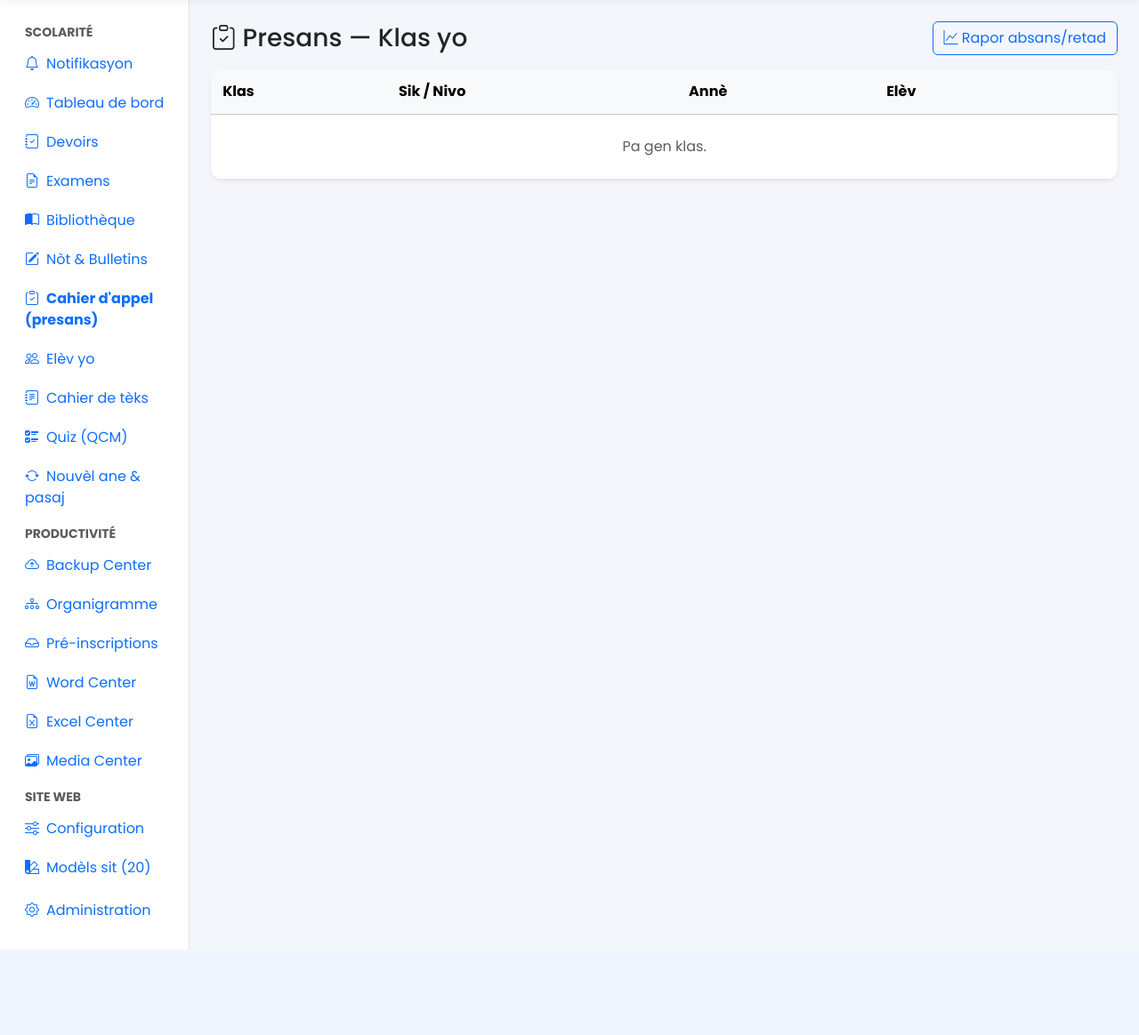
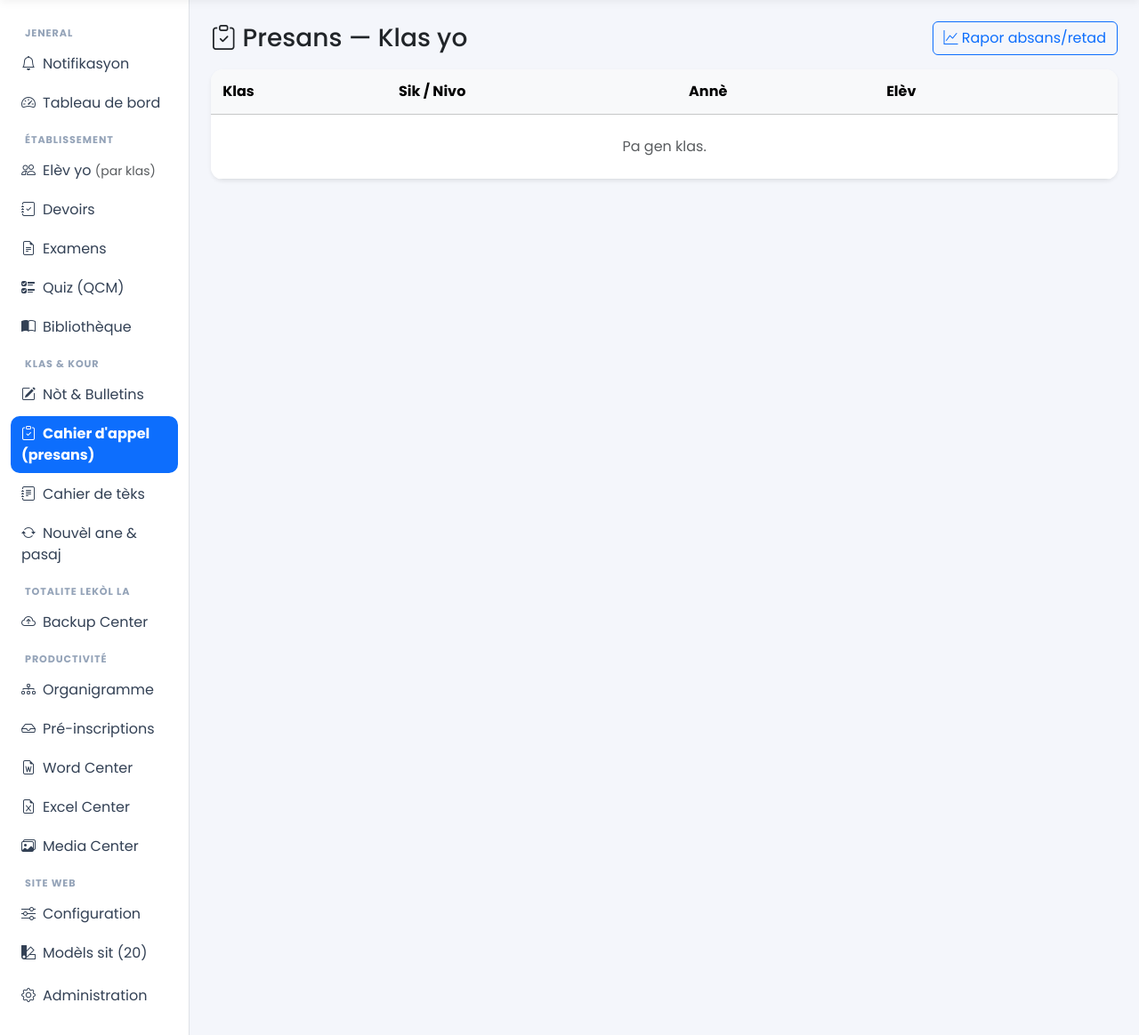
Before and after one commit to cardilouk-byte/Refuge, a Django app: page /presens/ in a window 1280 px wide. Shown: the part 56-1220 px from the top of the page at 89% size. Before the commit the page ends 1124 px from the top, so only its background shows below. Run offline with Django 5.2, Linux system fonts and the light colour scheme; the visitor is signed in with stand-in values (Sample User, id 1); data comes from the database, SQL or seed files in the repository; data that the repository does not hold is empty.

Commit message:
Sidebar reorganize: - seksyon klè: JENERAL / ETABLISSEMENT (Elèv yo par klas + Devoirs + Examens + Quiz + Bibliothèque) / KLAS & KOUR (Nòt & Bulletins, Cahier d'appel, Cahier de tèks, Nouvèl ane) / TOTALITE LEKÒL LA / PRODUCTIVITÉ / SITE WEB - Elèv yo (lis + ajoute + modifye + badge) louvri pou ENSEIGNANT tou (teaching_staff_required), pa sèlman direction - nav-link aktif ki gen koulè primè, hover gradyan, side-head stil nouvo - sidebar pou elèv & parents: Notifikasyon (badge), Bulletin mwen, Presans, Devoirs, Examens, Quiz, Kat idantite - +3 tès SidebarSectionsTest (168 total)

```diff
--- a/core/templates/core/portal_base.html
+++ b/core/templates/core/portal_base.html
@@ -27,6 +27,11 @@
     .card { border: none; border-radius: 14px; box-shadow: 0 4px 14px rgba(0,0,0,.05); }
     .table > :not(caption) > * > * { padding: .8rem; }
     .badge-role { background: var(--primary); }
+    .side-head { font-size:.7rem; letter-spacing:.08em; color:#94a3b8; font-weight:700; }
+    .sidebar .nav-link { color:#334155; border-radius:10px; padding:.5rem .75rem; }
+    .sidebar .nav-link:hover { background: color-mix(in srgb, var(--primary) 7%, #fff); color: var(--primary); }
+    .sidebar .nav-link.active { background: var(--primary); color:#fff; }
+    .sidebar .nav-link.active .badge { color:#fff !important; }
 {% include "core/partials/buttons_theme.html" %}
   </style>
   {% block extra_head %}{% endblock %}
@@ -84,47 +89,63 @@
 
   <div class="container-fluid">
     <div class="row">
-      {% if user.is_staff or user.is_teaching_staff %}
-      <nav class="col-lg-2 d-none d-lg-block py-4 border-end bg-white min-vh-100">
+      {% if user.is_authenticated %}
+      <nav class="col-lg-2 d-none d-lg-block py-4 border-end bg-white min-vh-100 sidebar">
         <ul class="nav flex-column gap-1">
-          <li class="nav-item"><span class="text-muted small fw-bold px-3">SCOLARITÉ</span></li>
+          <li class="nav-item"><span class="side-head px-3">JENERAL</span></li>
           <li class="nav-item"><a class="nav-link {% if request.resolver_match.app_name == 'notifications' %}active fw-bold{% endif %}" href="{% url 'notifications:list' %}"><i class="bi bi-bell me-2"></i>Notifikasyon{% if unread_notifications %} <span class="badge rounded-pill text-bg-danger">{{ unread_notifications }}</span>{% endif %}</a></li>
+          {% if user.is_staff or user.is_teaching_staff %}
           <li class="nav-item"><a class="nav-link {% if request.resolver_match.app_name == 'dashboard' and 'configuration' not in request.path %}active fw-bold{% endif %}" href="{% url 'dashboard:home' %}"><i class="bi bi-speedometer2 me-2"></i>Tableau de bord</a></li>
+          {% endif %}
+
+          {% if user.is_staff or user.is_teaching_staff %}
+          <li class="nav-item"><hr class="dropdown-divider"></li>
+          <li class="nav-item"><span class="side-head px-3">ÉTABLISSEMENT</span></li>
+          <li class="nav-item"><a class="nav-link {% if request.resolver_match.app_name == 'students' %}active fw-bold{% endif %}" href="{% url 'students:student_list' %}"><i class="bi bi-people me-2"></i>Elèv yo <span class="small text-muted d-inline">(par klas)</span></a></li>
           <li class="nav-item"><a class="nav-link {% if request.resolver_match.app_name == 'homework' %}active fw-bold{% endif %}" href="{% url 'homework:list' %}"><i class="bi bi-journal-check me-2"></i>Devoirs</a></li>
           <li class="nav-item"><a class="nav-link {% if request.resolver_match.app_name == 'exams' %}active fw-bold{% endif %}" href="{% url 'exams:list' %}"><i class="bi bi-file-earmark-text me-2"></i>Examens</a></li>
+          <li class="nav-item"><a class="nav-link {% if request.resolver_match.app_name == 'quizzes' %}active fw-bold{% endif %}" href="{% url 'quizzes:list' %}"><i class="bi bi-ui-checks me-2"></i>Quiz (QCM)</a></li>
           <li class="nav-item"><a class="nav-link {% if request.resolver_match.app_name == 'library' %}active fw-bold{% endif %}" href="{% url 'library:list' %}"><i class="bi bi-book-half me-2"></i>Bibliothèque</a></li>
-          {% if user.is_teaching_staff or user.is_staff %}
+
+          <li class="nav-item"><hr class="dropdown-divider"></li>
+          <li class="nav-item"><span class="side-head px-3">KLAS &amp; KOUR</span></li>
           <li class="nav-item"><a class="nav-link {% if request.resolver_match.app_name == 'grades' %}active fw-bold{% endif %}" href="{% url 'grades:class_list' %}"><i class="bi bi-pencil-square me-2"></i>Nòt &amp; Bulletins</a></li>
           <li class="nav-item"><a class="nav-link {% if request.resolver_match.app_name == 'attendance' %}active fw-bold{% endif %}" href="{% url 'attendance:home' %}"><i class="bi bi-clipboard-check me-2"></i>Cahier d'appel (presans)</a></li>
-          {% if user.is_school_staff %}
-          <li class="nav-item"><a class="nav-link {% if request.resolver_match.app_name == 'students' %}active fw-bold{% endif %}" href="{% url 'students:student_list' %}"><i class="bi bi-people me-2"></i>Elèv yo</a></li>
-          {% endif %}
           <li class="nav-item"><a class="nav-link {% if request.resolver_match.app_name == 'cahiers' %}active fw-bold{% endif %}" href="{% url 'cahiers:index' %}"><i class="bi bi-journal-text me-2"></i>Cahier de tèks</a></li>
-          <li class="nav-item"><a class="nav-link {% if request.resolver_match.app_name == 'quizzes' %}active fw-bold{% endif %}" href="{% url 'quizzes:list' %}"><i class="bi bi-ui-checks me-2"></i>Quiz (QCM)</a></li>
-          {% if user.is_staff or user.is_school_staff %}
+          {% if user.is_school_staff or user.is_staff %}
           <li class="nav-item"><a class="nav-link {% if request.resolver_match.app_name == 'promotion' %}active fw-bold{% endif %}" href="{% url 'promotion:home' %}"><i class="bi bi-arrow-repeat me-2"></i>Nouvèl ane &amp; pasaj</a></li>
           {% endif %}
-          {% elif user.is_authenticated %}
-          <li class="nav-item"><a class="nav-link {% if request.resolver_match.app_name == 'grades' %}active fw-bold{% endif %}" href="{% url 'grades:bulletin_home' %}"><i class="bi bi-award me-2"></i>Bulletin mwen</a></li>
-          <li class="nav-item"><a class="nav-link {% if request.resolver_match.app_name == 'attendance' %}active fw-bold{% endif %}" href="{% url 'attendance:home' %}"><i class="bi bi-clipboard-check me-2"></i>Presans mwen</a></li>
-          <li class="nav-item"><a class="nav-link {% if request.resolver_match.app_name == 'quizzes' %}active fw-bold{% endif %}" href="{% url 'quizzes:list' %}"><i class="bi bi-ui-checks me-2"></i>Quiz mwen</a></li>
-          {% endif %}
-          {% if user.role == 'ELEVE' %}
-          <li class="nav-item"><a class="nav-link" href="{% url 'students:badge_own' %}"><i class="bi bi-person-badge me-2"></i>Kat idantite mwen</a></li>
-          {% endif %}
+
           <li class="nav-item"><hr class="dropdown-divider"></li>
-          <li class="nav-item"><span class="text-muted small fw-bold px-3">PRODUCTIVITÉ</span></li>
+          <li class="nav-item"><span class="side-head px-3">TOTALITE LEKÒL LA</span></li>
           {% if user.is_school_staff %}
           <li class="nav-item"><a class="nav-link {% if request.resolver_match.app_name == 'backups' %}active fw-bold{% endif %}" href="{% url 'backups:index' %}"><i class="bi bi-cloud-arrow-up me-2"></i>Backup Center</a></li>
           {% endif %}
+          {% else %}
+          <li class="nav-item"><hr class="dropdown-divider"></li>
+          <li class="nav-item"><span class="side-head px-3">EKÒL MWEN</span></li>
+          <li class="nav-item"><a class="nav-link {% if request.resolver_match.app_name == 'grades' %}active fw-bold{% endif %}" href="{% url 'grades:bulletin_home' %}"><i class="bi bi-award me-2"></i>Bulletin mwen</a></li>
+          <li class="nav-item"><a class="nav-link {% if request.resolver_match.app_name == 'attendance' %}active fw-bold{% endif %}" href="{% url 'attendance:home' %}"><i class="bi bi-clipboard-check me-2"></i>Presans mwen</a></li>
+          <li class="nav-item"><a class="nav-link {% if request.resolver_match.app_name == 'homework' %}active fw-bold{% endif %}" href="{% url 'homework:list' %}"><i class="bi bi-journal-check me-2"></i>Devoirs</a></li>
+          <li class="nav-item"><a class="nav-link {% if request.resolver_match.app_name == 'exams' %}active fw-bold{% endif %}" href="{% url 'exams:list' %}"><i class="bi bi-file-earmark-text me-2"></i>Examens</a></li>
+          <li class="nav-item"><a class="nav-link {% if request.resolver_match.app_name == 'quizzes' %}active fw-bold{% endif %}" href="{% url 'quizzes:list' %}"><i class="bi bi-ui-checks me-2"></i>Quiz mwen</a></li>
+          {% if user.role == 'ELEVE' %}
+          <li class="nav-item"><a class="nav-link {% if request.resolver_match.app_name == 'students' and 'badge' in request.path %}active fw-bold{% endif %}" href="{% url 'students:badge_own' %}"><i class="bi bi-person-badge me-2"></i>Kat idantite mwen</a></li>
+          {% endif %}
+          {% endif %}
+
+          <li class="nav-item"><hr class="dropdown-divider"></li>
+          <li class="nav-item"><span class="side-head px-3">PRODUCTIVITÉ</span></li>
+          {% if user.is_staff or user.is_teaching_staff %}
           <li class="nav-item"><a class="nav-link {% if request.resolver_match.app_name == 'departments' %}active fw-bold{% endif %}" href="{% url 'departments:tree' %}"><i class="bi bi-diagram-3 me-2"></i>Organigramme</a></li>
           <li class="nav-item"><a class="nav-link {% if request.resolver_match.app_name == 'preregistration' %}active fw-bold{% endif %}" href="{% url 'preregistration:admin_list' %}"><i class="bi bi-inbox me-2"></i>Pré-inscriptions</a></li>
+          {% endif %}
           <li class="nav-item"><a class="nav-link {% if request.resolver_match.app_name == 'document_editor' %}active fw-bold{% endif %}" href="{% url 'document_editor:index' %}"><i class="bi bi-file-earmark-word me-2"></i>Word Center</a></li>
           <li class="nav-item"><a class="nav-link {% if request.resolver_match.app_name == 'excel_manager' %}active fw-bold{% endif %}" href="{% url 'excel_manager:index' %}"><i class="bi bi-file-earmark-excel me-2"></i>Excel Center</a></li>
           <li class="nav-item"><a class="nav-link {% if request.resolver_match.app_name == 'media_library' %}active fw-bold{% endif %}" href="{% url 'media_library:index' %}"><i class="bi bi-images me-2"></i>Media Center</a></li>
           {% if user.is_superuser %}
           <li class="nav-item"><hr class="dropdown-divider"></li>
-          <li class="nav-item"><span class="text-muted small fw-bold px-3">SITE WEB</span></li>
+          <li class="nav-item"><span class="side-head px-3">SITE WEB</span></li>
           <li class="nav-item"><a class="nav-link {% if request.resolver_match.app_name == 'dashboard' and 'configuration' in request.path %}active fw-bold{% endif %}" href="{% url 'dashboard:config_home' %}"><i class="bi bi-sliders me-2"></i>Configuration</a></li>
           <li class="nav-item"><a class="nav-link {% if 'model-sit' in request.path %}active fw-bold{% endif %}" href="{% url 'dashboard:config_themes' %}"><i class="bi bi-palette2 me-2"></i>Modèls sit (20)</a></li>
           <li class="nav-item"><hr class="dropdown-divider"></li>
--- a/students/badge_views.py
+++ b/students/badge_views.py
@@ -9,7 +9,7 @@ from django.shortcuts import get_object_or_404, render
 from django.urls import reverse
 
 from accounts.models import User
-from accounts.views import staff_required
+from accounts.views import teaching_staff_required
 from students.models import Student
 
 
@@ -29,7 +29,7 @@ def badge_own(request):
     return _render_badge(request, student)
 
 
-@staff_required
+@teaching_staff_required
 def badge_student(request, pk):
     student = get_object_or_404(Student, pk=pk)
     return _render_badge(request, student)
```
Also changed, not shown: core/tests.py (+42 -0 lines), students/views.py (+5 -5 lines).
